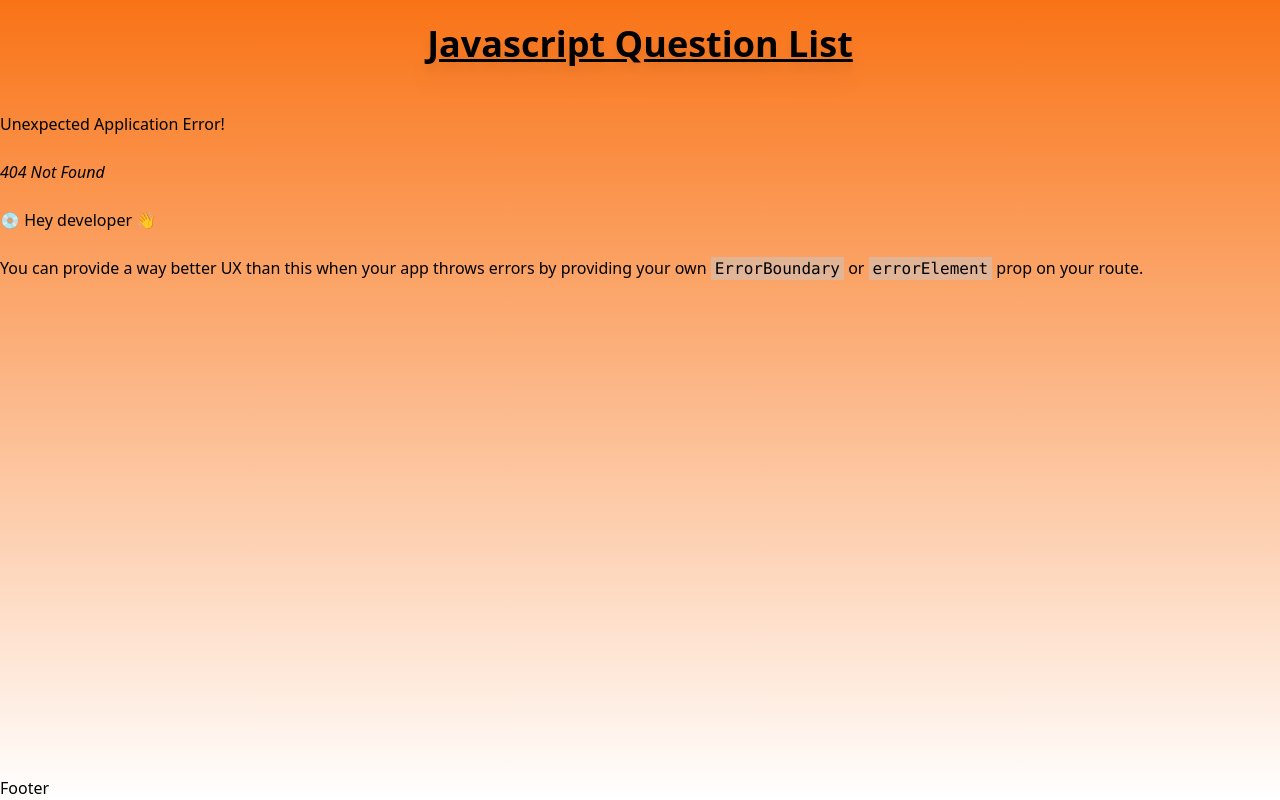
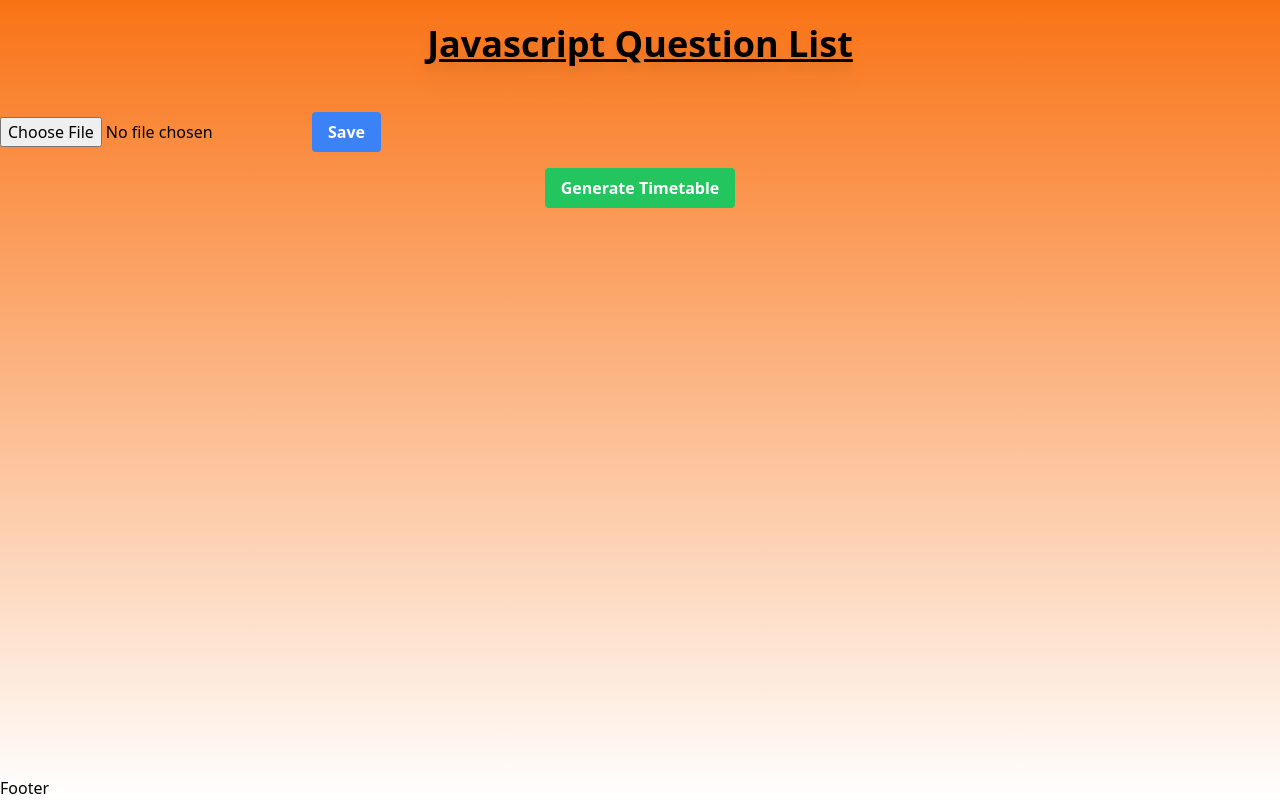
Before and after one commit to Omkar-Jawalkar/Prep, a React (Vite) app: page /timetable in a window 1280 px wide. Before the commit this address had no page. Built offline with nearby package versions, Linux system fonts and the light colour scheme.

Commit message:
timetable added

```diff
--- a/package.json
+++ b/package.json
@@ -10,6 +10,7 @@
     "preview": "vite preview"
   },
   "dependencies": {
+    "axios": "^1.6.8",
     "prop-types": "^15.8.1",
     "react": "^18.2.0",
     "react-dom": "^18.2.0",
--- /dev/null
+++ b/src/axios/axiosInstance.jsx
@@ -0,0 +1,8 @@
+import axios from "axios";
+
+const instance = axios.create({
+    baseURL: "http://127.0.0.1:8000/",
+    timeout: 1000,
+});
+
+export default instance;
--- /dev/null
+++ b/src/pages/timetable/Timetable.jsx
@@ -0,0 +1,115 @@
+import { useState, useEffect } from "react";
+import axiosInstance from "../../axios/axiosInstance";
+import TimetableTable from "./TimetableTable";
+
+const Timetable = () => {
+    const [data, setData] = useState([]);
+    const [file, setFile] = useState(null);
+    const [loading, setLoading] = useState(false);
+    const [done, setDone] = useState(null);
+    const [timetable, setTimetable] = useState(null);
+
+    const createEntry = () => {
+        setLoading(true);
+        axiosInstance
+            .post("createEntry/", {
+                timetableData: data,
+                schoolId: 1,
+            })
+            .then((res) => {
+                setTimetable(res.data.timetable);
+                setDone(true);
+                setLoading(false);
+            })
+            .catch((err) => {
+                console.log(err);
+                setDone(false);
+                setLoading(false);
+            });
+    };
+
+    const generateTimetable = async () => {
+        await axiosInstance
+            .get("getTimetable/?schoolId=1")
+            .then((res) => {
+                setTimetable(res?.data?.timetableData);
+            })
+            .catch((err) => {
+                console.log(err);
+            });
+    };
+
+    useEffect(() => {
+        console.log(timetable);
+    }, [timetable]);
+
+    const handleFileChange = () => {
+        const reader = new FileReader();
+
+        reader.onload = (e) => {
+            const csv = e.target.result;
+            const lines = csv.split("\n");
+            const headers = lines[0].split(",");
+            const parsedData = [];
+
+            for (let i = 1; i < lines.length; i++) {
+                const values = lines[i].split(",");
+                if (values.length === headers.length) {
+                    const obj = {};
+                    for (let j = 0; j < headers.length; j++) {
+                        obj[headers[j].trim()] = values[j].trim();
+                    }
+                    parsedData.push(obj);
+                }
+            }
+
+            console.log("parsedData", parsedData);
+            setData(parsedData);
+        };
+
+        reader.readAsText(file);
+        createEntry();
+    };
+
+    return (
+        <div>
+            <input
+                type="file"
+                onChange={(e) => setFile(e.target.files[0])}
+                accept=".csv"
+            />
+            <button
+                className="bg-blue-500 hover:bg-blue-700 text-white font-bold py-2 px-4 rounded"
+                onClick={() => handleFileChange()}
+            >
+                {loading ? "Saving..." : "Save"}
+            </button>
+
+            {done !== null && (
+                <h1 className="">{done ? "Sucessfully" : "Failed"}</h1>
+            )}
+
+            <div className="p-4 text-center">
+                <button
+                    className="bg-green-500 hover:bg-green-700 text-white font-bold py-2 px-4 rounded"
+                    onClick={() => generateTimetable()}
+                >
+                    {loading ? "Generating.." : "Generate Timetable"}
+                </button>
+            </div>
+
+            {timetable !== null && (
+                <div className="p-5">
+                    {Object.keys(timetable).map((key) => (
+                        <div className="p-4" key={key}>
+                            <h1>{key}</h1>
+                            <TimetableTable data={timetable[key]} />
+                        </div>
+                    ))}
+                </div>
+            )}
+        </div>
+    );
+};
+
+export default Timetable;
--- /dev/null
+++ b/src/pages/timetable/TimetableTable.jsx
@@ -0,0 +1,56 @@
+const TimeTable = ({ data }) => {
+    const days = ["Monday", "Tuesday", "Wednesday", "Thursday", "Friday"];
+    const periods = Array.from({ length: 7 }, (_, i) => i);
+
+    const getCellData = (period, day) => {
+        const cellData = data.find(
+            (item) =>
+                item.hour === period.toString() && item.day === day.toString()
+        );
+        return cellData || { subject: "", teacher: "" };
+    };
+
+    return (
+        <div className="overflow-x-auto">
+            <table className="w-full border-collapse">
+                <thead>
+                    <tr>
+                        <th className="bg-gray-200 border border-gray-300 px-4 py-2"></th>
+                        {days.map((day) => (
+                            <th
+                                key={day}
+                                className="bg-gray-200 border border-gray-300 px-4 py-2"
+                            >
+                                {day}
+                            </th>
+                        ))}
+                    </tr>
+                </thead>
+                <tbody>
+                    {periods.map((period) => (
+                        <tr key={period}>
+                            <th className="bg-gray-100 border border-gray-300 px-4 py-2">
+                                Period {period + 1}
+                            </th>
+                            {days.map((day, index) => (
+                                <td
+                                    key={`${period}-${index}`}
+                                    className="border border-gray-300 px-4 py-2"
+                                >
+                                    <div>
+                                        {getCellData(period, index).subject}
+                                    </div>
+                                    <div>
+                                        {getCellData(period, index).teacher}
+                                    </div>
+                                </td>
+                            ))}
+                        </tr>
+                    ))}
+                </tbody>
+            </table>
+        </div>
+    );
+};
+
+export default TimeTable;
--- a/src/routes/Router.jsx
+++ b/src/routes/Router.jsx
@@ -13,6 +13,8 @@ import {
     AnimateProgressBar8,
     PolfillForBind,
 } from "../components/LazyLoadComponents/LazyLoadComponents";
+
+import Timetable from "../pages/timetable/Timetable";
 
 const router = createBrowserRouter([
     {
@@ -99,6 +101,14 @@ const router = createBrowserRouter([
             </Suspense>
         ),
     },
+    {
+        path: "/timetable",
+        element: (
+            <Suspense fallback={<div>SPINNERRRR</div>}>
+                <Timetable />
+            </Suspense>
+        ),
+    },
 ]);
 
 export default router;
```
Also changed, not shown: 1 other file (tests, documents, lock files or other folders).
